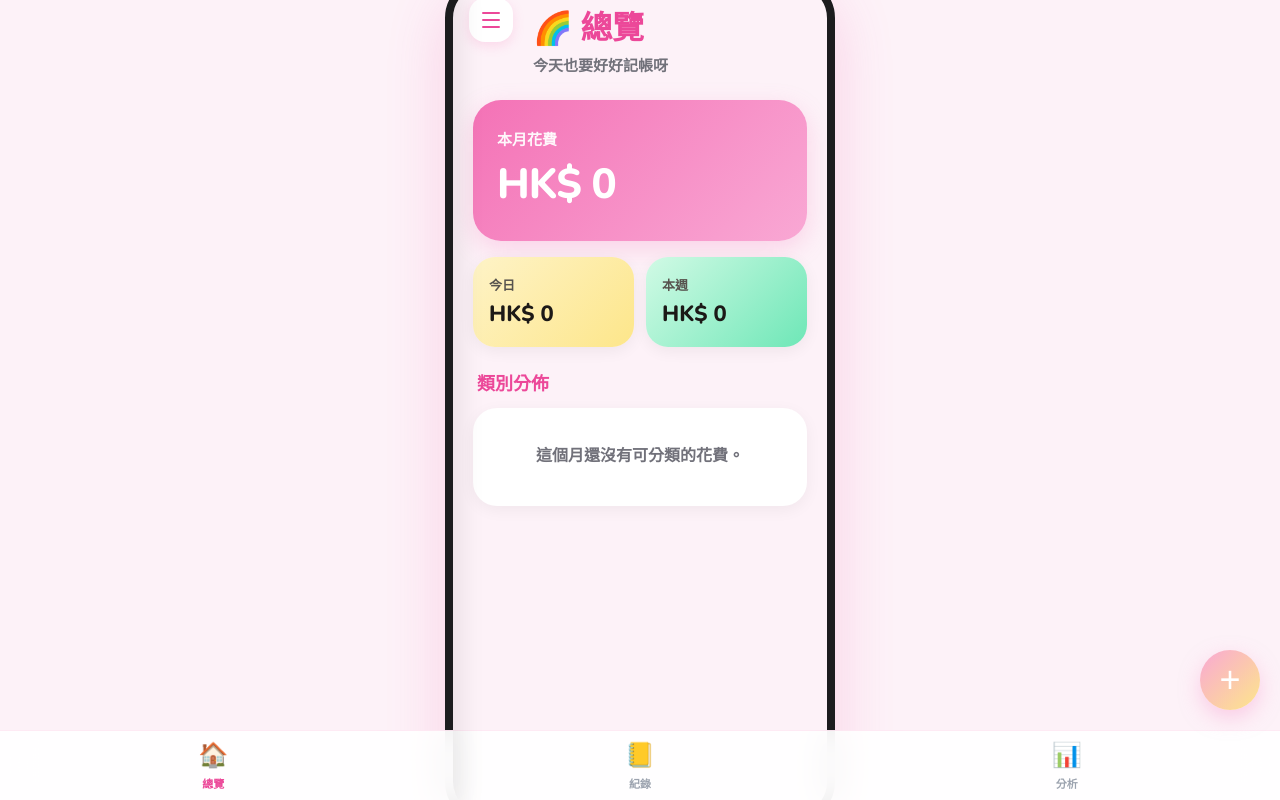
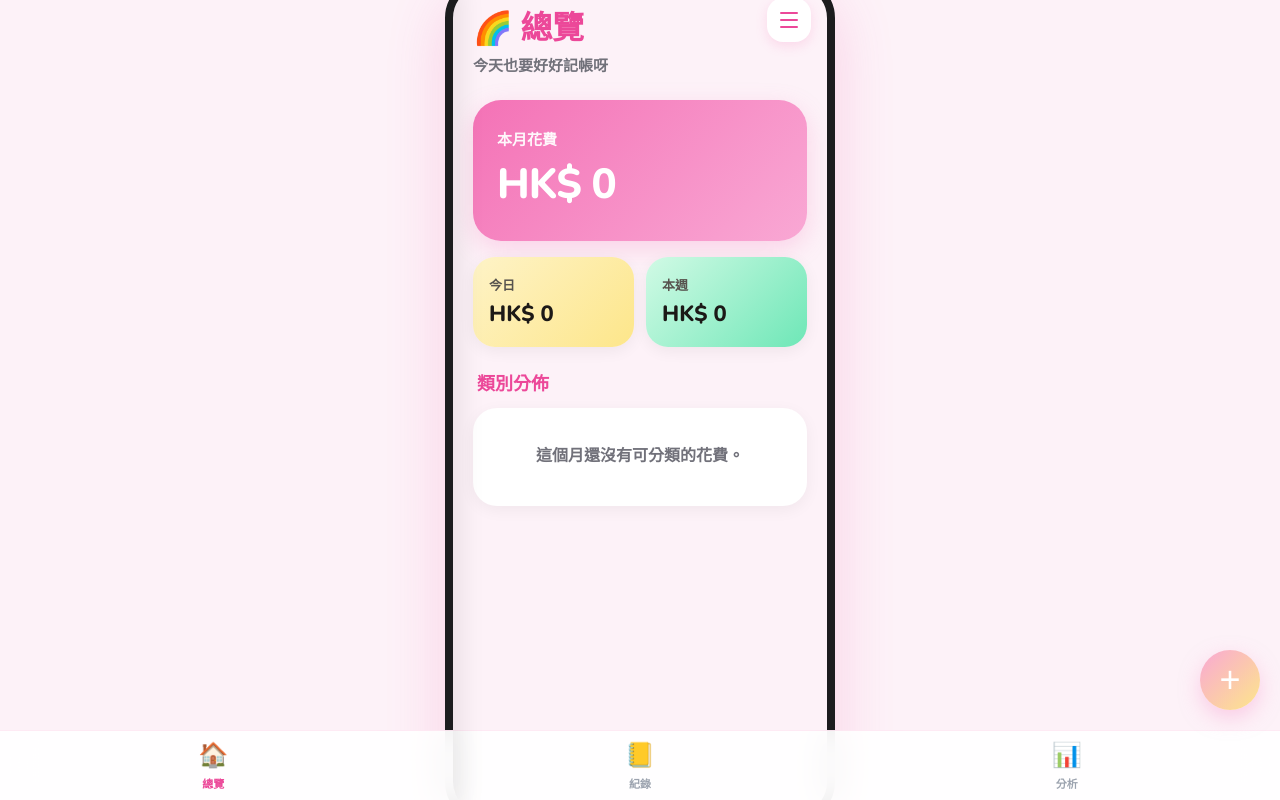
Before and after one commit to TracyFong92/MoneyApp, a plain HTML site: page index.html in a window 1280 px wide. Drawn offline with nearby package versions, Linux system fonts and the light colour scheme.

Commit message:
Add files via upload

```diff
--- a/css/style.css
+++ b/css/style.css
@@ -52,7 +52,7 @@ html, body {
 
 .header {
   margin-bottom: 24px;
-  padding-left: 60px;
+  padding-right: 60px;
 }
 
 .header h1 {
@@ -442,7 +442,7 @@ html, body {
 .menu-btn {
   position: absolute;
   top: calc(12px + var(--safe-top));
-  left: 16px;
+  right: 16px;
   z-index: 120;
   width: 44px;
   height: 44px;
```
